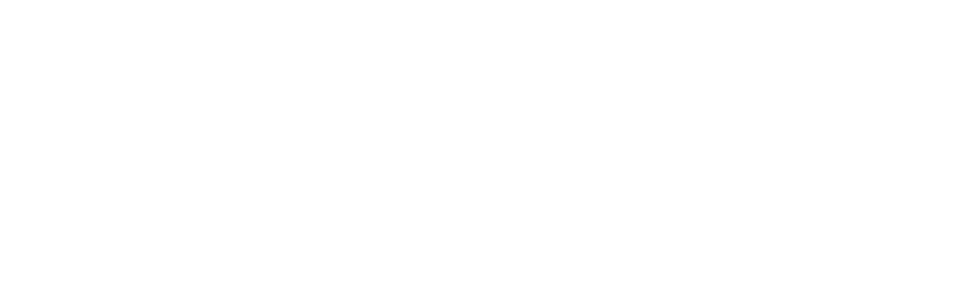
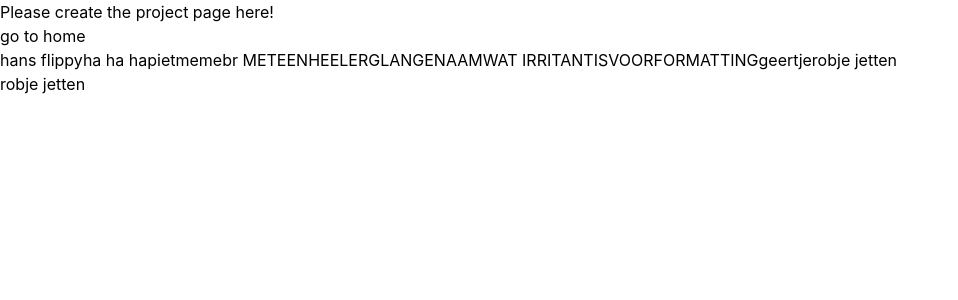
Before and after one commit to team-golfslag/Conflux-web, a React (Vite) app: page /projectPage in a window 1280 px wide. Before the commit this address had no page. Shown: the top 300 px of the page, without its empty margins (0-958 px from the left). Built offline with nearby package versions, Linux system fonts and the light colour scheme.

Commit message:
fix/added project page good

```diff
--- a/src/pages/App.tsx
+++ b/src/pages/App.tsx
@@ -25,7 +25,9 @@
           count is {count}
         </button>
       </div>
-      <Link to="/projectsPage" >Go to projectPage </Link>
+      <Link to="/projectsPage" >Go to projectsPage </Link>
+      <hr/>
+      <Link to="/projectPage" >Go to projectPage </Link>
       <hr/>
       <Link to="/settings" >Go to settings </Link>
     </>
--- a/src/pages/projectPage.tsx
+++ b/src/pages/projectPage.tsx
@@ -19,8 +19,41 @@
     <>
         <h1>Please create the project page here!</h1>
         <Link to = "/"> go to home </Link>
+        <Members members={members}/>
+        <Sponsors sponsors={sponsors}/>
     </>
     )
 }
 
+function Members(props:any){
+  return(<>
+    <div>
+      {props.members.map((name:string)=> <Member name={name}/>)}
+    </div>
+  </>)
+}
+const members = ["hans flippy", "","ha\nha\nha" , "piet", "memebr METEENHEELERGLANGENAAMWAT IRRITANTISVOORFORMATTING", "geertje", "robje jetten"]
+
+function Member(props:any){
+  return(<>
+    {props.name}
+  </>)
+}
+
+function Sponsors(props:any){
+  return(<>
+    <div>
+      {props.sponsors.map((name:string)=> <Sponsor name={name}/>)}
+    </div>
+  </>)
+}
+const sponsors = ["", "robje jetten"]
+
+function Sponsor(props:any){
+  return(<>
+    {props.name}
+  </>)
+}
+
+
 export default ProjectPage
--- a/src/routes.tsx
+++ b/src/routes.tsx
@@ -8,6 +8,7 @@
 import { Routes, Route } from "react-router";
 import App from "./pages/App.tsx";
 import ProjectsPage from "./pages/projectsPage.tsx";
+import ProjectPage from "./pages/projectPage.tsx";
 import SettingsPage from "./pages/settingsPage.tsx";
 
 /*
@@ -19,6 +20,7 @@
 <Routes>
   <Route index element={<App/>} />
   <Route path="/projectsPage" element={<ProjectsPage/>}/>
+  <Route path="/projectPage" element={<ProjectPage/>}/>
   <Route path="/settings" element={<SettingsPage/>}/>
 </Routes>
 
```
